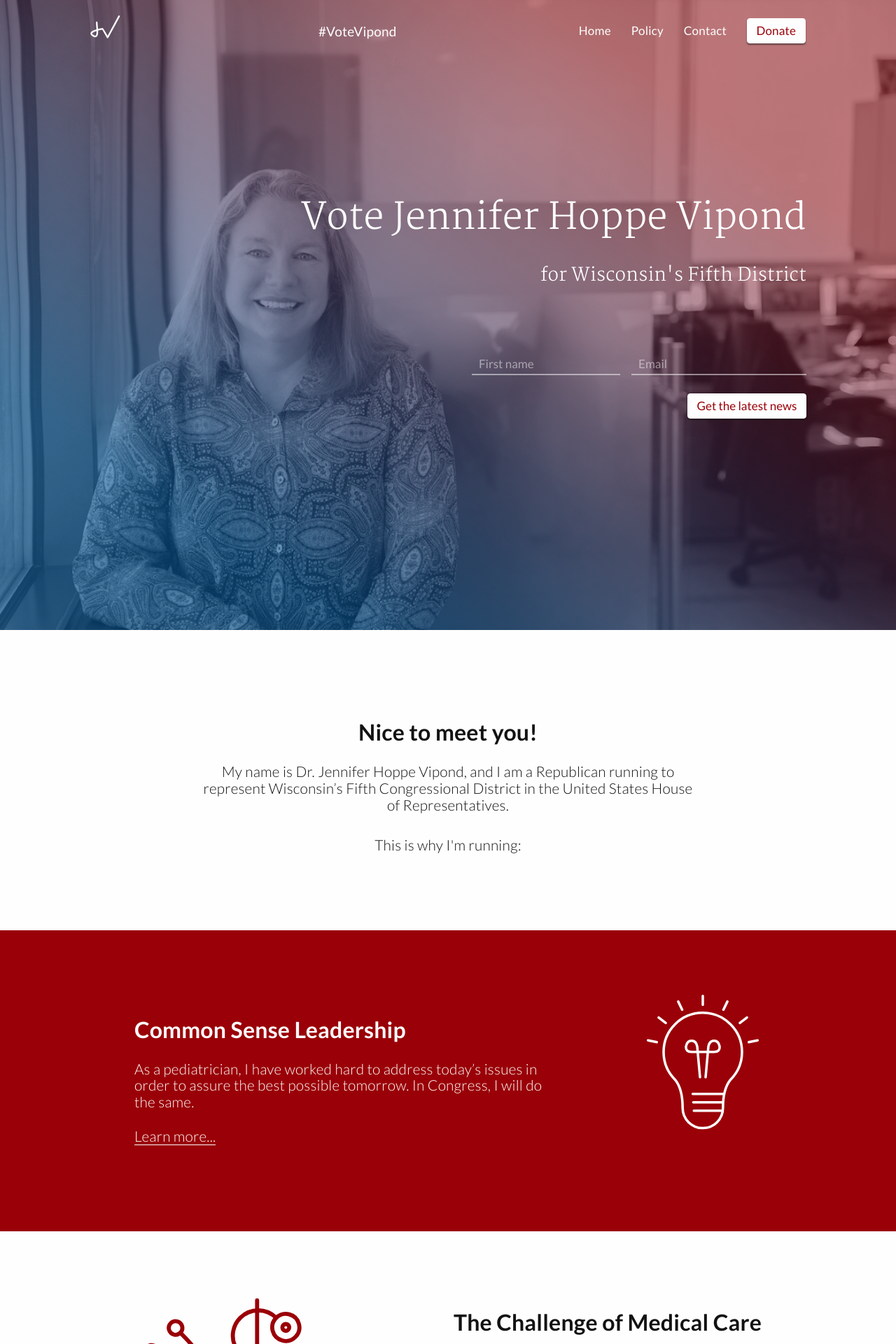
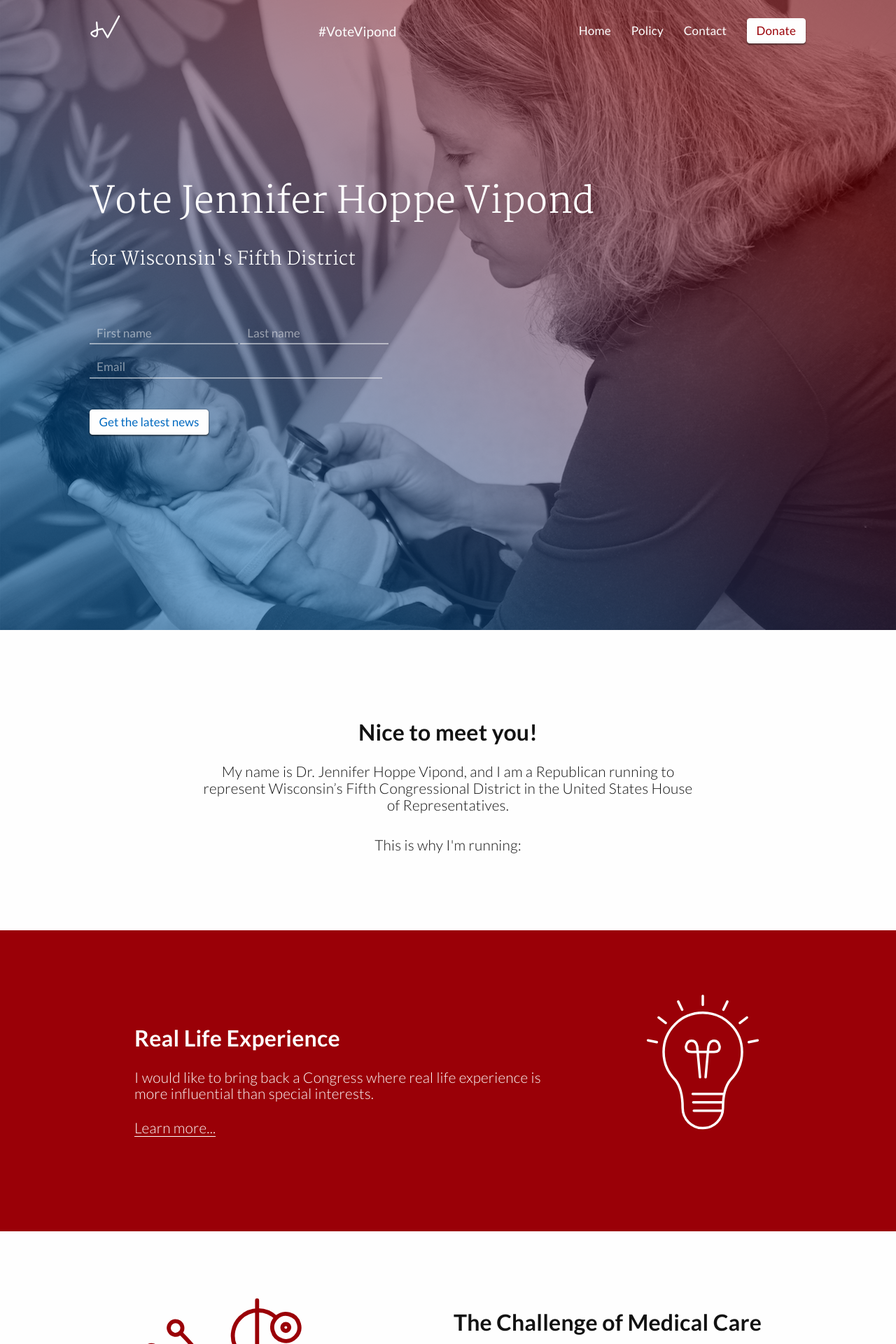
Before and after one commit to AlexVipond/jennifervipond.github.io, a Jekyll site: the page built from index.html, in a window 1280 px wide. Shown: the top 1920 px of the page at 70% size. Built offline with Jekyll 4.4.1, drawn with Linux system fonts in a browser that asks for light colours.

Commit message:
Update content and style
- Add jv-baby photo
- Style home page around jv-baby photo
- Standardize icon master files
- Change text and links to replace "Common Sense Leadership" with "Real Life Experience"

```diff
--- a/_config.yml
+++ b/_config.yml
@@ -31,8 +31,8 @@ prose:
           label: "Add Tags"
           placeholder: "Choose tags"
           options:
-            - name: "Common Sense Leadership"
-              value: "common-sense-leadership"
+            - name: "Real Life Experience"
+              value: "real-life-experience"
             - name: "Opioid Epidemic"
               value: "opioid-epidemic"
             - name: "Medical Care"
--- a/_includes/emailCSS.html
+++ b/_includes/emailCSS.html
@@ -28,7 +28,7 @@
         outline: none;
     }
 
-    #gist input[name="first-name"], #gist input[name="email"] {
+    #gist input[type="text"], #gist input[name="email"] {
         background-color: rgba(254,254,254,0);
         color: #fefefe;
     }
@@ -49,7 +49,7 @@
         color: rgba(254,254,254,.5);
     }
 
-    #gist input[name="first-name"] {
+    #gist input[type="text"] {
         display: none;
     }
 
@@ -95,20 +95,26 @@
 
     @media screen and (min-width: 600px) {
         #gist input[name="email"] {
-            width: 250px;
-            margin: 8vh 0 0 1vw;
+            width: 322px;
         }
 
         #gist button[name="submit-email"] {
             background-color: #fefefe;
-            color: #9a0007;
+            color: #0069c0;
         }
 
     }
 
     @media screen and (min-width: 900px) {
-        #gist input[name="first-name"] {
+        #gist input[type="text"] {
             display: inline-block;
+            margin-top: 3em;
+        }
+
+        #gist input[name="email"] {
+            display: block;
+            margin-top: 1em;
+            width: 418px;
         }
 
         #gist .button {
--- a/_includes/landingPageCSS.html
+++ b/_includes/landingPageCSS.html
@@ -32,7 +32,7 @@
         }
 
             .landing-page #gist {
-                text-align: right;
+                text-align: left;
             }
 
                 #gist h2 #congress {
--- a/_layouts/home.html
+++ b/_layouts/home.html
@@ -55,7 +55,7 @@
 
                 @media screen and (min-width: 600px) {
                     #bg-img {
-                        background-image: url(/images/jv-paisley-headshot-1280.jpg);
+                        background-image: url(/images/jv-baby-1280.jpg);
                     }
                 }
             </style>
@@ -72,6 +72,7 @@
                       <!-- all your input fields here....the first one is a honeypot -->
                       <input type="tel" name="unsubscribe_me" value="" tabindex="-1" autocomplete="off" />
                       <input type="text" name="first-name" value="" placeholder="First name" autocapitalize="words" aria-label="first name" />
+                      <input type="text" name="last-name" value="" placeholder="Last name" autocapitalize="words" aria-label="last name" />
                       <input type="email" name="email" value="" placeholder="Email" aria-label="email" required /><br>
                       <button class="button" type="submit" name="submit-email">Get the latest news</button>
                     </form>
--- a/index.html
+++ b/index.html
@@ -12,9 +12,9 @@ layout: home
 
 <section class="flex theme">
     <div class="gist">
-        <h2>Common Sense Leadership</h2>
-        <h3>As a pediatrician, I have worked hard to address today’s issues in order to assure the best possible tomorrow. In Congress, I will do the same.</h3>
-        <h3><a href="/2017/12/28/common-sense-leadership.html">Learn more...</a></h3>
+        <h2>Real Life Experience</h2>
+        <h3>I would like to bring back a Congress where real life experience is more influential than special interests.</h3>
+        <h3><a href="/2018/01/01/real-life-experience.html">Learn more...</a></h3>
     </div>
 
     <div class="paragraphs">
@@ -72,7 +72,7 @@ layout: home
     <div class="gist">
         <h2>The Challenge of Medical Care</h2>
         <h3>We need physicians involved in the development of this country's next health plan.</h3>
-        <h3><a href="/2017/12/28/common-sense-leadership.html#medical-care">Learn more...</a></h3>
+        <h3><a href="/2018/01/01/real-life-experience.html#medical-care">Learn more...</a></h3>
     </div>
 
     <div class="paragraphs" style="text-align: left;">
@@ -109,7 +109,7 @@ layout: home
     <div class="gist">
         <h2>The Opioid Epidemic</h2>
         <h3>We need more healthcare providers trained to treat and prevent addiction.</h3>
-        <h3><a href="/2017/12/28/common-sense-leadership.html#opioid-epidemic">Learn more...</a></h3>
+        <h3><a href="/2018/01/01/real-life-experience.html#opioid-epidemic">Learn more...</a></h3>
     </div>
 
     <div class="paragraphs">
@@ -174,7 +174,7 @@ layout: home
     <div class="gist">
         <h2>The Second Amendment</h2>
         <h3>Enforcement of our current gun laws is the first step in improving the safety of the residents of our district.</h3>
-        <h3><a href="/2017/12/28/common-sense-leadership.html#second-amendment">Learn more...</a></h3>
+        <h3><a href="/2018/01/01/real-life-experience.html#second-amendment">Learn more...</a></h3>
     </div>
 
     <div class="paragraphs" style="text-align: left;">
@@ -224,7 +224,7 @@ layout: home
     <div class="gist">
         <h2>Women's Issues</h2>
         <h3>In order to become successful and self-reliant citizens, women need control of their fertility.</h3>
-        <h3><a href="/2017/12/28/common-sense-leadership.html#womens-issues">Learn more...</a></h3>
+        <h3><a href="/2018/01/01/real-life-experience.html#womens-issues">Learn more...</a></h3>
     </div>
 
     <div class="paragraphs">
@@ -304,7 +304,7 @@ layout: home
     <div class="gist">
         <h2>Tax Cuts</h2>
         <h3>I will work to make sure the recent tax cuts translate into better jobs and higher wages for working Americans.</h3>
-        <h3><a href="/2017/12/28/common-sense-leadership.html#tax-cuts">Learn more...</a></h3>
+        <h3><a href="/2018/01/01/real-life-experience.html#tax-cuts">Learn more...</a></h3>
     </div>
 
     <div class="paragraphs" style="text-align: left;">
```
Also changed, not shown: _posts/2018-01-01-real-life-experience.md (renamed from _posts/2017-12-28-common-sense-leadership.md, +4 -4 lines), images/common-sense-icon.svg, images/jv-baby-1280.jpg (added), images/opioid-epidemic-icon.svg, images/second-amendment-icon.svg, images/tax-icon.svg, images/womens-issues-icon.svg, 1 other file.
